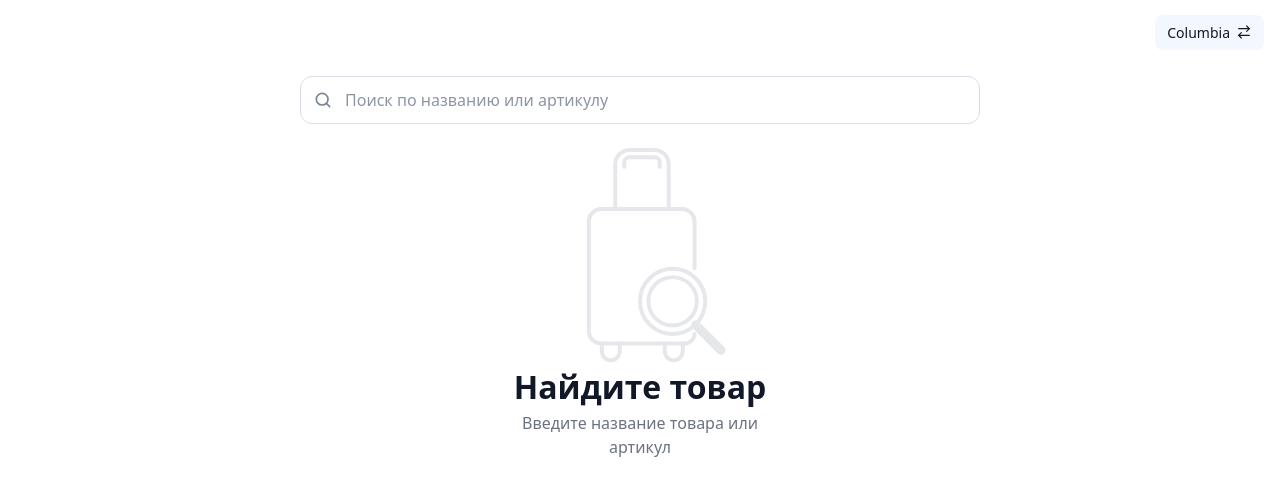
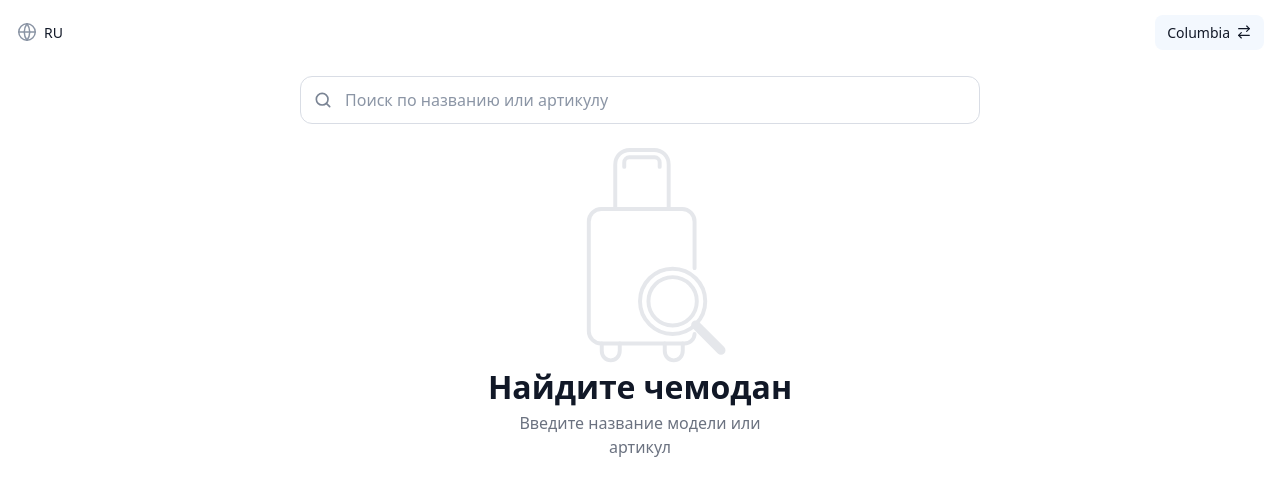
Before and after one commit to DianaGalter/check-price, a React (Vite) app: page / in a window 1280 px wide. Shown: the top 496 px of the page. Built offline with nearby package versions, Linux system fonts and the light colour scheme.

Commit message:
add language switcher

```diff
--- a/src/App.tsx
+++ b/src/App.tsx
@@ -2,6 +2,7 @@ import { useEffect, useState } from "react";
 
 import { products, ProductList } from "./entities/product";
 import type { Product } from "./entities/product/product";
+import type { Language } from "./shared/i18n";
 
 import {
   EmptyState,
@@ -34,6 +35,20 @@ function App() {
     localStorage.setItem("selectedStore", store);
   }, [store]);
 
+  const [language, setLanguage] = useState<Language>(() => {
+    const savedLanguage = localStorage.getItem("language");
+
+    return savedLanguage === "en" ? "en" : "ru";
+  });
+
+  useEffect(() => {
+    localStorage.setItem("language", language);
+  }, [language]);
+
+  const toggleLanguage = () => {
+    setLanguage((current) => (current === "ru" ? "en" : "ru"));
+  };
+
   const debouncedSearchQuery = useDebounce(searchQuery, 300);
 
   const filteredProducts = filterProducts(products, debouncedSearchQuery);
@@ -42,14 +57,19 @@ function App() {
 
   return (
     <div className={styles.app}>
-      <Header store={store} onStoreToggle={toggleStore} />
+      <Header
+        store={store}
+        onStoreToggle={toggleStore}
+        language={language}
+        onLanguageToggle={toggleLanguage}
+      />
 
       <div className={styles.searchSection}>
         <SearchInput value={searchQuery} onChange={setSearchQuery} />
 
         {hasSearchQuery && productsCount > 0 && (
           <p className={styles.resultsCount}>
-            Найдено товаров: {productsCount}
+            Найдено чемоданов: {productsCount}
           </p>
         )}
       </div>
@@ -63,7 +83,7 @@ function App() {
             onProductSelect={setSelectedProduct}
           />
         ) : (
-          <p className={styles.noResults}>Товары не найдены</p>
+          <p className={styles.noResults}>Чемоданы не найдены</p>
         )}
       </main>
 
@@ -79,7 +99,7 @@ function App() {
       <Footer
         hint={
           hasSearchQuery
-            ? "Можно искать по названию товара или части артикула"
+            ? "Можно искать по названию модели или части артикула"
             : undefined
         }
       />
--- a/src/features/product-search/empty-state/EmptyState.tsx
+++ b/src/features/product-search/empty-state/EmptyState.tsx
@@ -105,8 +105,8 @@ export const EmptyState = () => {
         />
       </svg>
 
-      <h2 className={styles.title}>Найдите товар</h2>
-      <p className={styles.description}>Введите название товара или артикул</p>
+      <h2 className={styles.title}>Найдите чемодан</h2>
+      <p className={styles.description}>Введите название модели или артикул</p>
     </>
   );
 };
--- a/src/features/product-search/search-input/SearchInput.tsx
+++ b/src/features/product-search/search-input/SearchInput.tsx
@@ -16,7 +16,7 @@ export const SearchInput = ({ value, onChange }: SearchInputProps) => {
         className={styles.input}
         id="product-search"
         type="search"
-        aria-label="Поиск товара"
+        aria-label="Поиск чемодана"
         placeholder="Поиск по названию или артикулу"
         value={value}
         onChange={(event) => onChange(event.target.value)}
--- /dev/null
+++ b/src/shared/ui/language-switcher/LanguageSwitcher.module.scss
@@ -0,0 +1,31 @@
+.languageButton {
+  display: flex;
+  align-items: center;
+  gap: 6px;
+
+  min-height: 40px;
+  padding: 0;
+
+  color: var(--color-text-primary);
+  font: inherit;
+  font-size: 14px;
+  font-weight: 500;
+  cursor: pointer;
+
+  &:focus-visible {
+    outline: 2px solid var(--color-accent);
+    outline-offset: 2px;
+    border-radius: 6px;
+  }
+}
+
+.globeIcon {
+  width: 22px;
+  height: 22px;
+
+  fill: none;
+  stroke: var(--color-icon);
+  stroke-width: 1.6;
+  stroke-linecap: round;
+  stroke-linejoin: round;
+}
--- /dev/null
+++ b/src/shared/ui/language-switcher/LanguageSwitcher.tsx
@@ -0,0 +1,34 @@
+import type { Language } from "../../i18n";
+import styles from "./LanguageSwitcher.module.scss";
+
+interface LanguageSwitcherProps {
+  language: Language;
+  onToggle: () => void;
+}
+
+export const LanguageSwitcher = ({
+  language,
+  onToggle,
+}: LanguageSwitcherProps) => {
+  return (
+    <button
+      className={styles.languageButton}
+      type="button"
+      onClick={onToggle}
+      aria-label={
+        language === "ru"
+          ? "Switch language to English"
+          : "Переключить язык на русский"
+      }
+    >
+      <svg className={styles.globeIcon} viewBox="0 0 24 24" aria-hidden="true">
+        <circle cx="12" cy="12" r="9" />
+        <path d="M3 12h18" />
+        <path d="M12 3a15 15 0 0 1 0 18" />
+        <path d="M12 3a15 15 0 0 0 0 18" />
+      </svg>
+
+      <span>{language.toUpperCase()}</span>
+    </button>
+  );
+};
--- a/src/widgets/header/Header.module.scss
+++ b/src/widgets/header/Header.module.scss
@@ -1,7 +1,7 @@
 .header {
   display: flex;
   align-items: center;
-  justify-content: flex-end;
+  justify-content: space-between;
 
   min-height: 64px;
   padding: 0 16px;
--- a/src/widgets/header/Header.tsx
+++ b/src/widgets/header/Header.tsx
@@ -1,15 +1,26 @@
 import type { Store } from "../../shared/lib/getProductPrice";
+import type { Language } from "../../shared/i18n";
 import { StoreSwitcher } from "../../shared/ui/store-switcher/StoreSwitcher";
+import { LanguageSwitcher } from "../../shared/ui/language-switcher/LanguageSwitcher";
 import styles from "./Header.module.scss";
 
 interface HeaderProps {
   store: Store;
   onStoreToggle: () => void;
+  language: Language;
+  onLanguageToggle: () => void;
 }
 
-export const Header = ({ store, onStoreToggle }: HeaderProps) => {
+export const Header = ({
+  store,
+  onStoreToggle,
+  language,
+  onLanguageToggle,
+}: HeaderProps) => {
   return (
     <header className={styles.header}>
+      <LanguageSwitcher language={language} onToggle={onLanguageToggle} />
+
       <StoreSwitcher store={store} onToggle={onStoreToggle} />
     </header>
   );
--- a/src/widgets/product-details/ProductDetails.tsx
+++ b/src/widgets/product-details/ProductDetails.tsx
@@ -163,7 +163,7 @@ export const ProductDetails = ({
           {productName}
         </h2>
 
-        <section className={styles.details} aria-label="Информация о товаре">
+        <section className={styles.details} aria-label="Информация о модели">
           {/* Article */}
           <div className={styles.detailRow}>
             <svg
```
